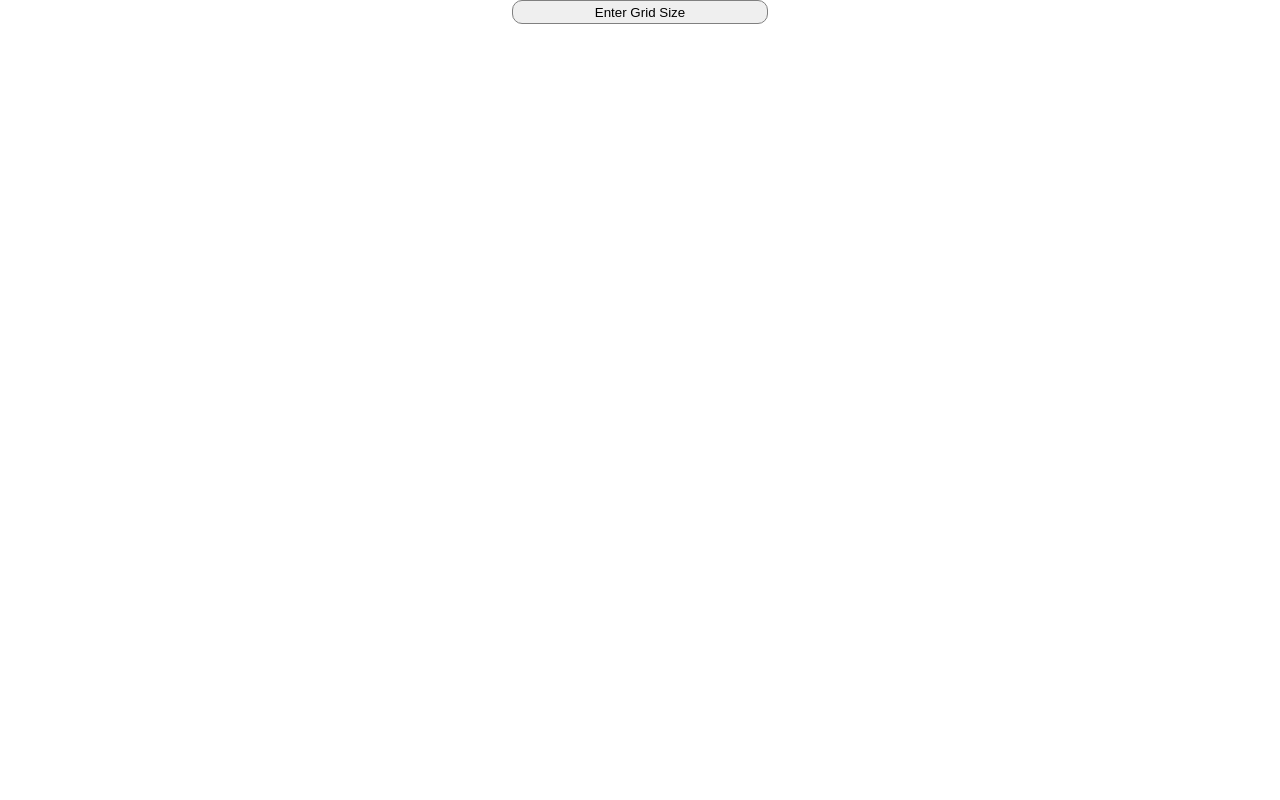
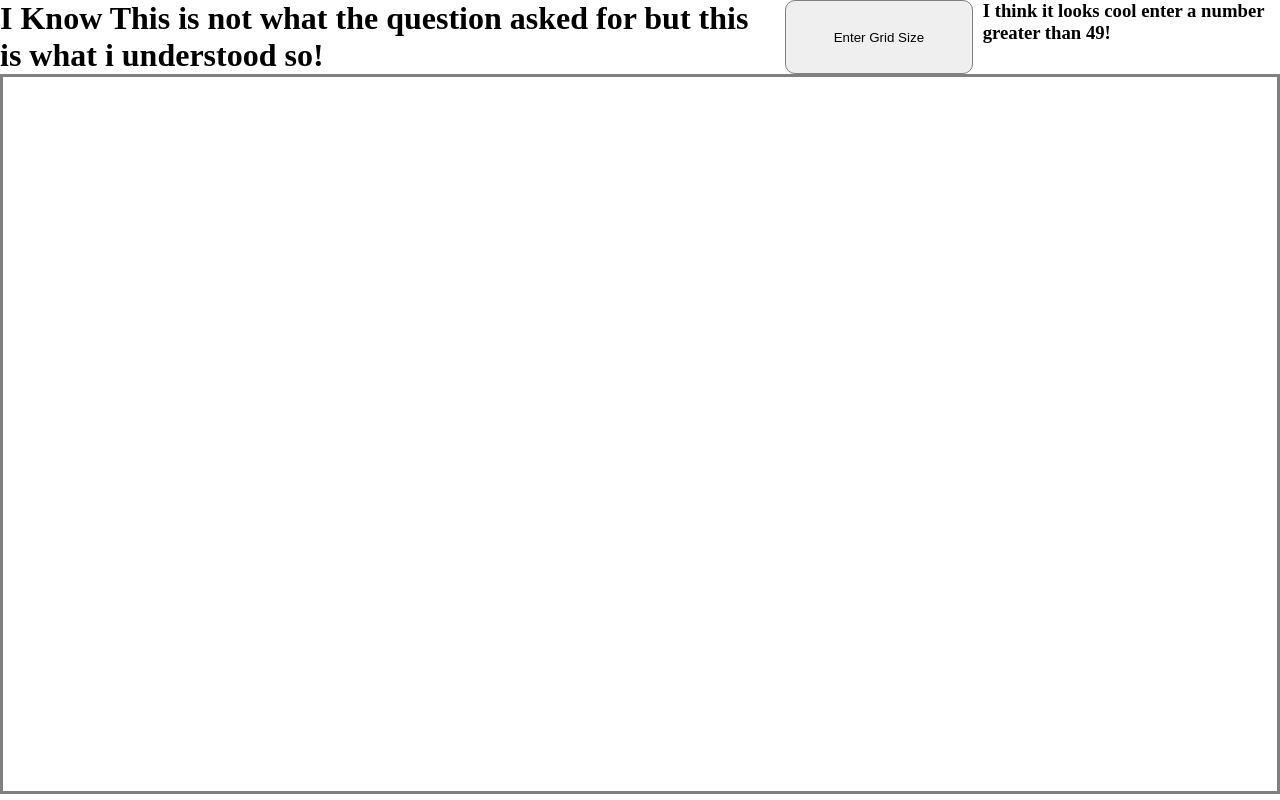
Before and after one commit to aayusht200/etch-a-sketch, a plain HTML site: page index.html in a window 1280 px wide. Drawn offline with Linux system fonts and the light colour scheme.

Commit message:
done for the day

```diff
--- a/index.css
+++ b/index.css
@@ -10,6 +10,12 @@ body {
   align-items: center;
   /* background-color: rgb(red, green, blue); */
 }
+#header {
+  display: flex;
+  height: 10vh;
+  flex: 1;
+  gap: 10px;
+}
 .user_input {
   min-height: 3vh;
   width: 20%;
@@ -21,10 +27,9 @@ body {
   flex-wrap: wrap;
   height: 90vh;
   width: 100vw;
+  border: 3px solid gray;
 }
-.container > div {
-  border-radius: 10rem;
-}
+
 .grid_div_default {
   flex: 1 0 calc((100%) / 4);
   /* border: 1px solid black; */
--- a/index.html
+++ b/index.html
@@ -10,9 +10,13 @@
 </head>
 
 <body>
-    <button class="user_input">
-        Enter Grid Size
-    </button>
+    <div id="header">
+        <H1>I Know This is not what the question asked for but this is what i understood so!</H1>
+        <button class="user_input">
+            Enter Grid Size
+        </button>
+        <h3>I think it looks cool enter a number greater than 49!</h3>
+    </div>
     <div class="container">
 
     </div>
--- a/index.js
+++ b/index.js
@@ -7,11 +7,11 @@ window.addEventListener("load", () => {
     createDiv(4);
   }
 });
-
 function createDiv(input) {
   const div_name = document.createElement("div");
   div_name.classList.add("grid_div_default");
   div_name.style.flex = `1 0 calc((100%)/${input})`;
+  if (input > 49) div_name.style.borderRadius = "40%";
   div_name.addEventListener("mouseenter", () => {
     div_name.style.backgroundColor = `rgb( ${randomNumber()},${randomNumber()},${randomNumber()})`;
   });
```
